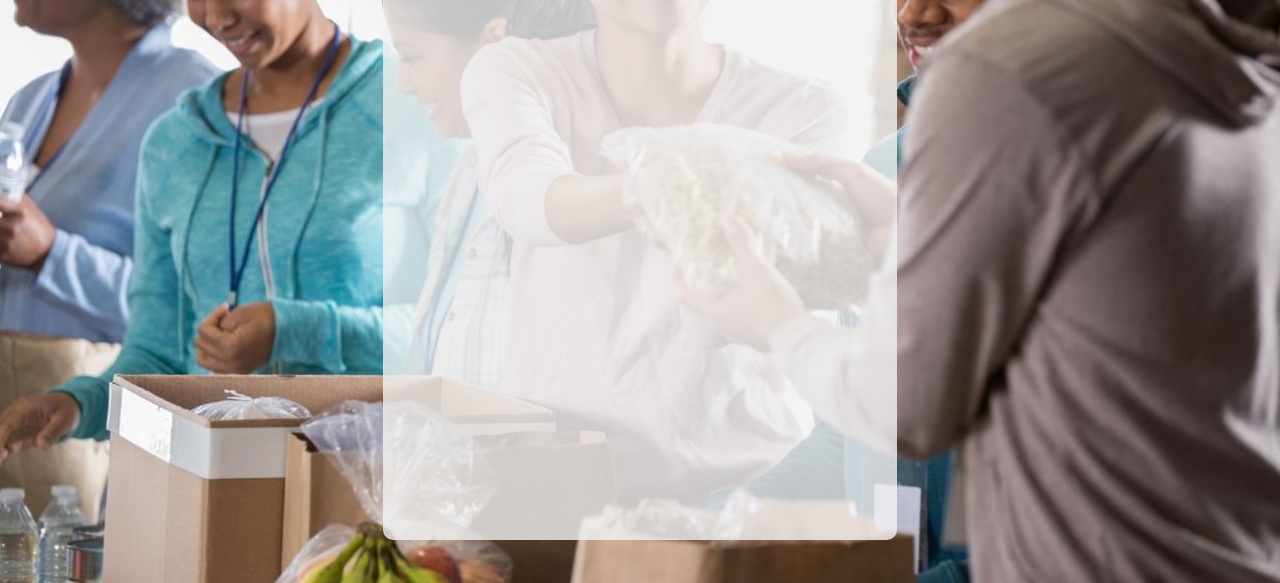
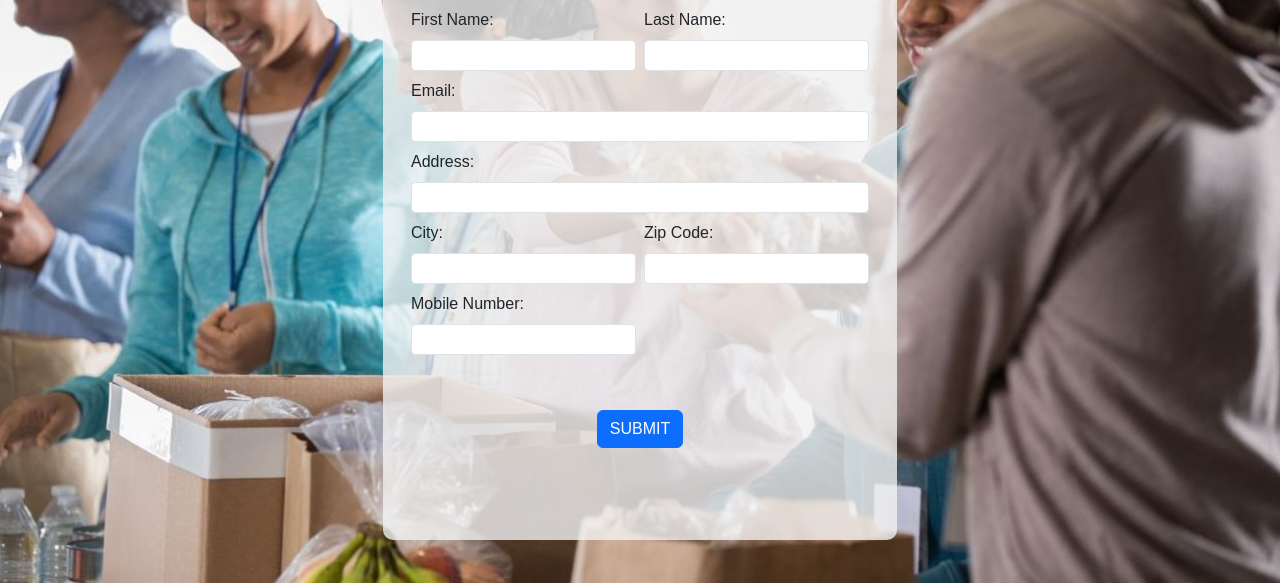
Before and after one commit to hollyBelly2021/dailyUI_1, a plain HTML site: page index.html in a window 1280 px wide. Shown: the part 217-800 px from the top of the page. Drawn offline with nearby package versions, Linux system fonts and the light colour scheme.

Commit message:
completed the forms

```diff
--- a/index.html
+++ b/index.html
@@ -6,11 +6,97 @@
     <meta name="viewport" content="width=device-width, initial-scale=1.0" />
     <title>Borcelle Volunteer</title>
     <link rel="stylesheet" href="style.css" />
+    <link
+      href="https://cdn.jsdelivr.net/npm/bootstrap@5.3.3/dist/css/bootstrap.min.css"
+      rel="stylesheet"
+      integrity="sha384-QWTKZyjpPEjISv5WaRU9OFeRpok6YctnYmDr5pNlyT2bRjXh0JMhjY6hW+ALEwIH"
+      crossorigin="anonymous"
+    />
   </head>
   <body>
     <main class="container-main">
-      <section class="container-signup"></section>
+      <section class="container-signup">
+        <div class="d-flex flex-row">
+          <img class="m-3 logo-styles" src="./assets/logo.png" alt="logo" />
+          <h1 class="signup-styles align-self-center">Sign Up</h1>
+        </div>
+        <form class="row g-2 mt-0 m-4">
+          <div class="col-6">
+            <label for="name" class="form-label">First Name:</label>
+            <input
+              type="text"
+              class="form-control form-control-sm"
+              id="name"
+              aria-describedby="name"
+            />
+          </div>
+          <div class="col-6">
+            <label for="name" class="form-label">Last Name:</label>
+            <input
+              type="text"
+              class="form-control form-control-sm"
+              id="name"
+              aria-describedby="name"
+            />
+          </div>
+          <div class="col-12">
+            <label for="email" class="form-label">Email:</label>
+            <input
+              type="text"
+              class="form-control form-control-sm"
+              id="address"
+              aria-describedby="email"
+            />
+          </div>
+          <div class="col-12">
+            <label for="address" class="form-label">Address:</label>
+            <input
+              type="text"
+              class="form-control form-control-sm"
+              id="address"
+              aria-describedby="address"
+            />
+          </div>
+          <div class="col-6">
+            <label for="city" class="form-label">City:</label>
+            <input
+              type="text"
+              class="form-control form-control-sm"
+              id="address"
+              aria-describedby="city"
+            />
+          </div>
+          <div class="col-6">
+            <label for="city" class="form-label">Zip Code:</label>
+            <input
+              type="text"
+              class="form-control form-control-sm"
+              id="address"
+              aria-describedby="city"
+            />
+          </div>
+          <div class="col-6">
+            <label for="city" class="form-label">Mobile Number:</label>
+            <input
+              type="tel"
+              class="form-control form-control-sm"
+              id="address"
+              aria-describedby="city"
+            />
+          </div>
+        </form>
+        <div
+          class="button-styles d-flex flex-row justify-content-center align-items-center"
+        >
+          <button class="btn btn-primary" type="submit">SUBMIT</button>
+        </div>
+      </section>
     </main>
     <script src="script.js"></script>
+    <script
+      src="https://cdn.jsdelivr.net/npm/bootstrap@5.3.3/dist/js/bootstrap.bundle.min.js"
+      integrity="sha384-YvpcrYf0tY3lHB60NNkmXc5s9fDVZLESaAA55NDzOxhy9GkcIdslK1eN7N6jIeHz"
+      crossorigin="anonymous"
+    ></script>
   </body>
 </html>
--- a/style.css
+++ b/style.css
@@ -1,4 +1,6 @@
-* {
+@import url("https://fonts.googleapis.com/css2?family=Bree+Serif&display=swap");
+
+@import url("https://fonts.googleapis.com/css2?family=Bree+Serif&family=Noto+Sans+HK:wght@100..900&display=swap") * {
   padding: 0;
   margin: 0;
   box-sizing: border-box;
@@ -11,6 +13,10 @@ body {
   background-position: center;
   background-repeat: no-repeat;
   background-attachment: fixed;
+}
+
+h1 {
+  font-family: "Bree Serif", serif;
 }
 
 .container-main {
@@ -26,12 +32,38 @@ body {
   height: 714px;
 
   border-radius: 10px;
+
+  font-family: "Noto Sans HK", sans-serif;
+  font-weight: 500;
+}
+
+.logo-styles {
+  width: 150px;
+}
+
+.signup-styles {
+  font-size: 60px;
+}
+
+.button-styles {
+  height: 100px;
+}
+
+.submit-button-styles {
+  border: none;
+  padding: 5px 8px 5px 8px;
 }
 
 @media (max-width: 720px) {
   .container-signup {
     width: 350px;
     height: 614px;
+  }
+  .logo-styles {
+    width: 100px;
+  }
+  .signup-styles {
+    font-size: 40px;
   }
 }
 
@@ -40,4 +72,10 @@ body {
     width: 314px;
     height: 514px;
   }
+  .logo-styles {
+    width: 100px;
+  }
+  .signup-styles {
+    font-size: 40px;
+  }
 }
```
Also changed, not shown: assets/logo.png, 1 other file.
